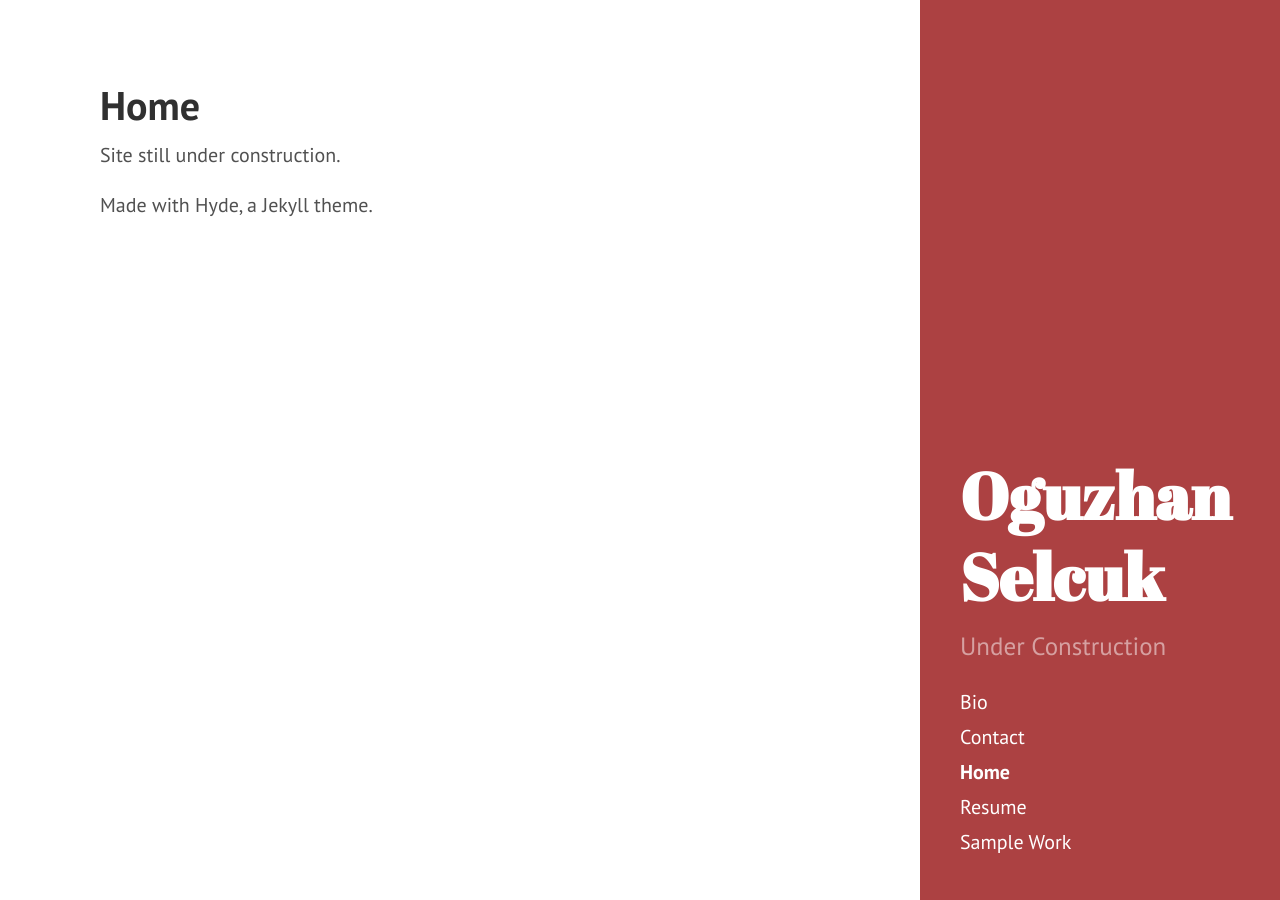
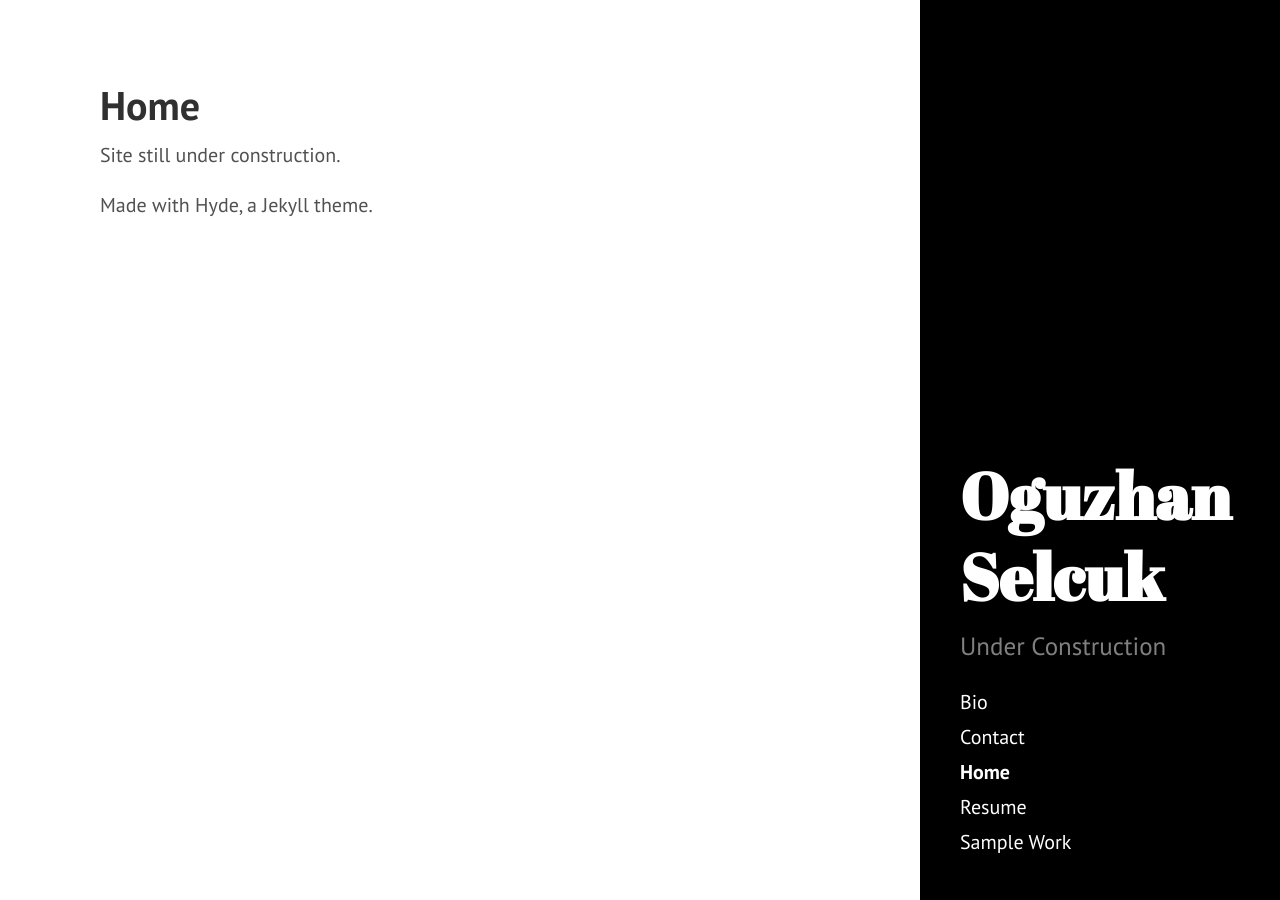
Before and after one commit to oselcuk/oselcuk.github.io, a Jekyll site: the page built from index.md, in a window 1280 px wide. Built offline with Jekyll 4.4.1, drawn with Linux system fonts in a browser that asks for light colours; Markdown is read by kramdown in place of the engine named in the settings.

Commit message:
color change

```diff
--- a/public/css/hyde.css
+++ b/public/css/hyde.css
@@ -77,7 +77,7 @@
 
 /* About section */
 .sidebar-about h1 {
-  color: #fff;
+  color: #0;
   margin-top: 0;
   font-family: "Abril Fatface", serif;
   font-size: 3.25rem;
@@ -179,11 +179,11 @@
 
 /* Red */
 .theme-base-08 .sidebar {
-  background-color: #ac4142;
+  background-color: #000000;
 }
 .theme-base-08 .content a,
 .theme-base-08 .related-posts li a:hover {
-  color: #ac4142;
+  color: #000000;
 }
 
 /* Orange */
```
Also changed, not shown: 1 other file.
